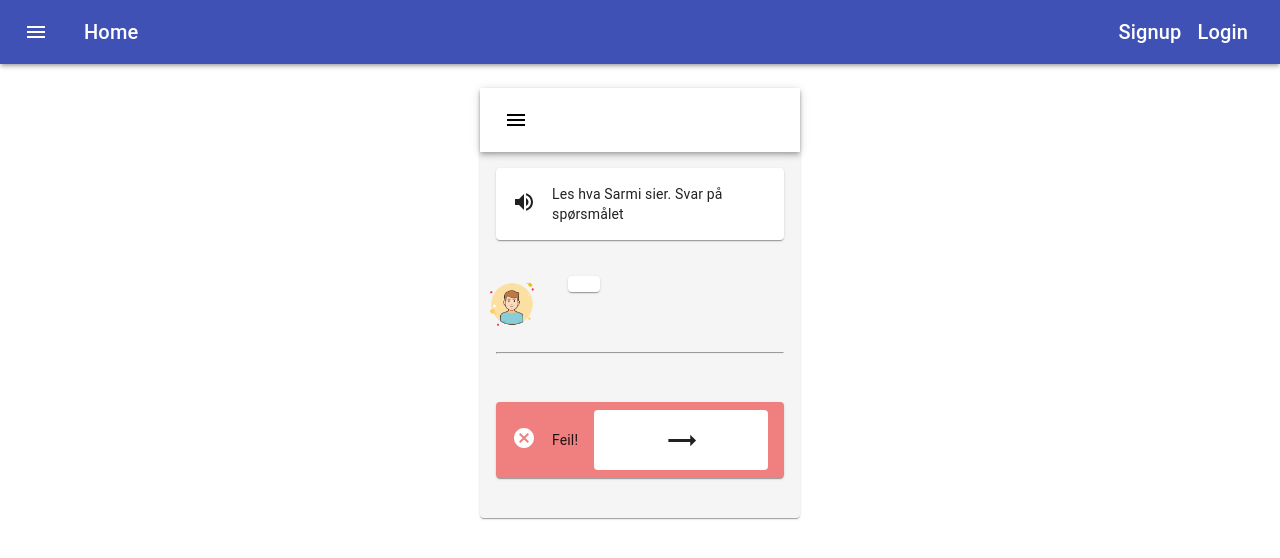
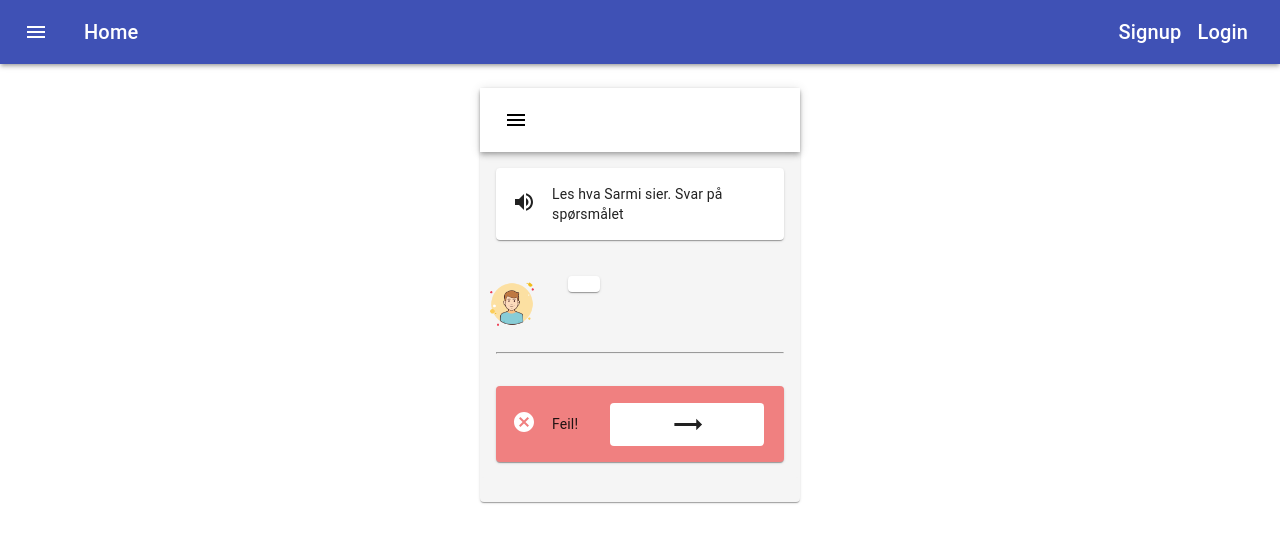
Before and after one commit to phajsi/LIM01, a React (Create React App) app in the folder frontend/: page /forstaelse in a window 1280 px wide. Both pictures are taken after a click on the button "JA". Shown: the top 558 px of the page. Built offline with nearby package versions, Linux system fonts and the light colour scheme; no server answers.

Commit message:
Added a component for the next exercise button

```diff
--- /dev/null
+++ b/frontend/src/components/NextExerciseBtn.js
@@ -0,0 +1,86 @@
+import React from 'react';
+import { Button, Card, Grid, CardHeader } from '@material-ui/core';
+import CancelIcon from '@material-ui/icons/Cancel';
+import TrendingFlatIcon from '@material-ui/icons/TrendingFlat';
+import CheckCircleIcon from '@material-ui/icons/CheckCircle';
+import { makeStyles } from '@material-ui/core/styles';
+
+const useStyles = makeStyles((theme) => ({
+  answerElement: {
+    display: 'flex',
+    flexDirection: 'row',
+    backgroundColor: 'lightgreen',
+    paddingTop: theme.spacing(1),
+    paddingBottom: theme.spacing(1),
+    paddingRight: theme.spacing(1),
+  },
+  answerElementWrong: {
+    display: 'flex',
+    flexDirection: 'row',
+    backgroundColor: 'lightcoral',
+    paddingTop: theme.spacing(1),
+    paddingBottom: theme.spacing(1),
+    paddingRight: theme.spacing(1),
+  },
+  answerBtn: {
+    backgroundColor: 'white',
+    marginRight: theme.spacing(1),
+  },
+  btnParent: {
+    flex: '1',
+    margin: 'auto',
+    width: '50%',
+    paddingRight: theme.spacing(1.5),
+    paddingLeft: theme.spacing(2),
+  },
+}));
+
+function NextExerciseBtn({ handleNextTask, answerState }) {
+  const classes = useStyles();
+  switch (answerState) {
+    case 'incorrect':
+      return (
+        <Grid item xs={12}>
+          <Card className={classes.answerElementWrong}>
+            <CardHeader
+              avatar={<CancelIcon style={{ color: 'white' }} />}
+              title=" Feil! "
+            />
+            <div className={classes.btnParent}>
+              <Button
+                onClick={handleNextTask}
+                className={classes.answerBtn}
+                fullWidth
+                size="small"
+              >
+                <TrendingFlatIcon fontSize="large" />
+              </Button>
+            </div>
+          </Card>
+        </Grid>
+      );
+    case 'correct':
+      return (
+        <Grid item xs={12}>
+          <Card className={classes.answerElement}>
+            <CardHeader
+              avatar={<CheckCircleIcon style={{ color: 'white' }} />}
+              title="Riktig!"
+            />
+            <Button
+              onClick={handleNextTask}
+              className={classes.answerBtn}
+              fullWidth
+              size="small"
+            >
+              <TrendingFlatIcon fontSize="large" />
+            </Button>
+          </Card>
+        </Grid>
+      );
+    default:
+      return <></>;
+  }
+}
+
+export default NextExerciseBtn;
--- a/frontend/src/containers/Forstaelse/Forstaelse.js
+++ b/frontend/src/containers/Forstaelse/Forstaelse.js
@@ -1,18 +1,21 @@
 import React, { useState, useEffect } from 'react';
-import Paper from '@material-ui/core/Paper';
 import axios from 'axios';
-import VolumeUpIcon from '@material-ui/icons/VolumeUp';
-import Grid from '@material-ui/core/Grid';
-import { Button, Card, CardHeader } from '@material-ui/core';
-import AppBar from '@material-ui/core/AppBar';
-import Toolbar from '@material-ui/core/Toolbar';
+
+import {
+  AppBar,
+  Button,
+  Card,
+  Grid,
+  CardHeader,
+  Toolbar,
+  Paper,
+} from '@material-ui/core';
 import IconButton from '@material-ui/core/IconButton';
 import MenuIcon from '@material-ui/icons/Menu';
-import TrendingFlatIcon from '@material-ui/icons/TrendingFlat';
-import CheckCircleIcon from '@material-ui/icons/CheckCircle';
-import CancelIcon from '@material-ui/icons/Cancel';
+import VolumeUpIcon from '@material-ui/icons/VolumeUp';
 import ChatBubble from '../../components/ChatBubble/ChatBubble';
 import useStyles from './styles';
+import NextExerciseBtn from '../../components/NextExerciseBtn';
 
 const axiosInstance = axios.create({
   baseURL: `${process.env.REACT_APP_API_URL}/api/`,
@@ -114,75 +117,6 @@ const Forstaelse = ({ preview, createFormData }) => {
     }
   }, []);
 
-  function renderSwitch(answerState) {
-    switch (answerState) {
-      case 'incorrect':
-        return (
-          <Grid item xs={12}>
-            <p>{explanation}</p>
-            <Card className={classes.answerElementWrong}>
-              <CardHeader
-                avatar={<CancelIcon style={{ color: 'white' }} />}
-                title=" Feil! "
-              />
-              <Button
-                onClick={handleNextTask}
-                className={classes.answerBtn}
-                fullWidth
-                size="small"
-              >
-                <TrendingFlatIcon fontSize="large" />
-              </Button>
-            </Card>
-          </Grid>
-        );
-      case 'correct':
-        return (
-          <Grid item xs={12}>
-            <Card className={classes.answerElement}>
-              <CardHeader
-                avatar={<CheckCircleIcon style={{ color: 'white' }} />}
-                title="Riktig!"
-              />
-              <Button
-                onClick={handleNextTask}
-                className={classes.answerBtn}
-                fullWidth
-                size="small"
-              >
-                <TrendingFlatIcon fontSize="large" />
-              </Button>
-            </Card>
-          </Grid>
-        );
-      default:
-        return (
-          <>
-            <Grid item xs={6}>
-              <Button
-                onClick={onClickTrue}
-                variant="contained"
-                color="primary"
-                fullWidth
-              >
-                JA
-              </Button>
-            </Grid>
-            <Grid item xs={6}>
-              <Button
-                onClick={onClickFalse}
-                variant="contained"
-                color="primary"
-                fullWidth
-              >
-                NEI
-              </Button>
-            </Grid>
-          </>
-        );
-    }
-  }
-
   return (
     <Paper className={classes.root}>
       <AppBar className={classes.navbar} position="static">
@@ -212,7 +146,38 @@ const Forstaelse = ({ preview, createFormData }) => {
             <hr />
             <p className={classes.text}>{question}</p>
           </Grid>
-          {renderSwitch(answerState)}
+
+          {answerState === null && (
+            <>
+              <Grid item xs={6}>
+                <Button
+                  onClick={onClickTrue}
+                  variant="contained"
+                  color="primary"
+                  fullWidth
+                >
+                  JA
+                </Button>
+              </Grid>
+              <Grid item xs={6}>
+                <Button
+                  onClick={onClickFalse}
+                  variant="contained"
+                  color="primary"
+                  fullWidth
+                >
+                  NEI
+                </Button>
+              </Grid>
+            </>
+          )}
+          {answerState !== null && (
+            <p className={classes.explanation}>{explanation}</p>
+          )}
+          <NextExerciseBtn
+            answerState={answerState}
+            handleNextTask={handleNextTask}
+          />
         </Grid>
       </Paper>
     </Paper>
--- a/frontend/src/containers/Forstaelse/styles.js
+++ b/frontend/src/containers/Forstaelse/styles.js
@@ -16,6 +16,7 @@ const useStyles = makeStyles((theme) => ({
     padding: theme.spacing(2),
   },
   text: {
+    fontWeight: '600',
     margin: theme.spacing(0),
   },
   gridText: {
@@ -54,6 +55,9 @@ const useStyles = makeStyles((theme) => ({
     backgroundColor: 'white',
     marginRight: theme.spacing(1),
   },
+  explanation: {
+    margin: 'auto',
+  },
 }));
 
 export default useStyles;
```
